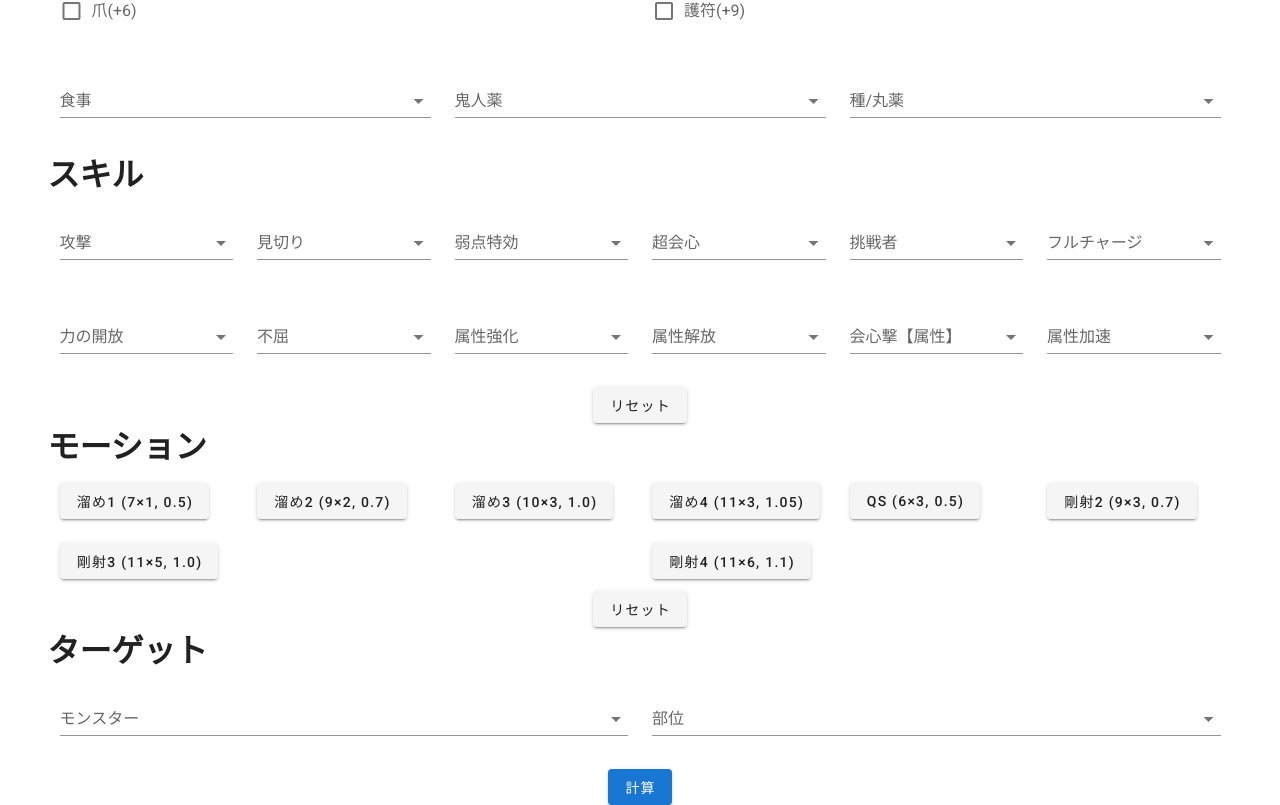
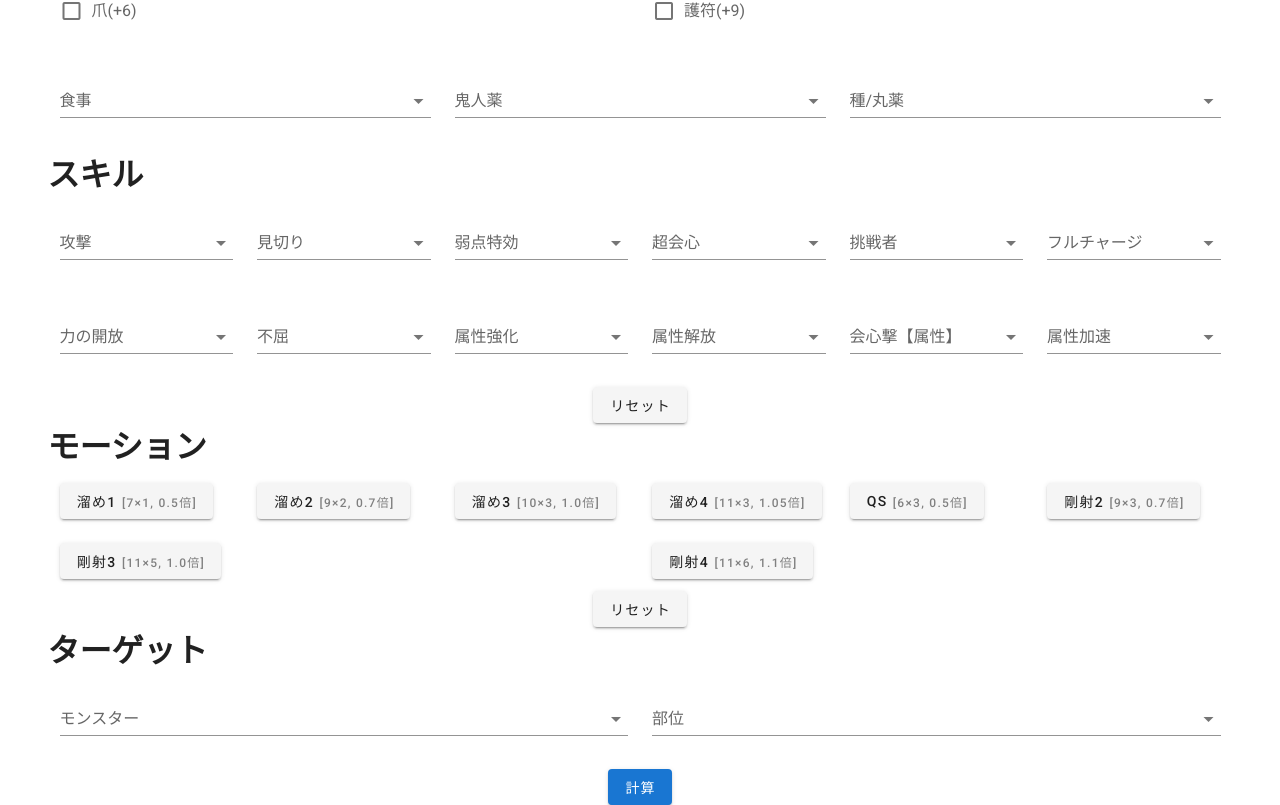
Before and after one commit to reireias/mhwib-bow-dmg, a Nuxt app: page / in a window 1280 px wide. Shown: the part 481-1286 px from the top of the page. Built offline with nearby package versions, Linux system fonts and the light colour scheme.

Commit message:
use store in motion

```diff
--- a/components/Motion.vue
+++ b/components/Motion.vue
@@ -5,7 +5,12 @@
     </v-row>
     <v-row>
       <v-col v-for="motion in motions" :key="motion.name">
-        <v-btn @click="addMotion(motion)">{{ motion.name }}</v-btn>
+        <v-btn @click="addMotion(motion)"
+          >{{ motion.name }}
+          <div class="motion-description">
+            &nbsp;[{{ motion.description }}]
+          </div></v-btn
+        >
       </v-col>
     </v-row>
     <v-row>
@@ -16,26 +21,29 @@
       </v-col>
     </v-row>
     <v-row justify="center">
-      <v-btn>リセット</v-btn>
+      <v-btn @click="reset">リセット</v-btn>
     </v-row>
   </v-container>
 </template>
 
 <script>
+import { mapActions } from 'vuex'
+import motions from '@/constants/motion'
+
 export default {
   data() {
     return {
-      motions: [
-        { name: '溜め1 (7×1, 0.5)' },
-        { name: '溜め2 (9×2, 0.7)' },
-        { name: '溜め3 (10×3, 1.0)' },
-        { name: '溜め4 (11×3, 1.05)' },
-        { name: 'QS (6×3, 0.5)' },
-        { name: '剛射2 (9×3, 0.7)' },
-        { name: '剛射3 (11×5, 1.0)' },
-        { name: '剛射4 (11×6, 1.1)' }
-      ],
-      selectedMotions: []
+      motions
+    }
+  },
+  computed: {
+    selectedMotions: {
+      get() {
+        return this.$store.state.motions
+      },
+      set(value) {
+        this.setMotions(value)
+      }
     }
   },
   methods: {
@@ -43,8 +51,21 @@ export default {
       this.selectedMotions = [...this.selectedMotions, motion]
     },
     deleteMotion(index) {
-      this.selectedMotions.splice(index, 1)
-    }
+      const newMotions = [...this.selectedMotions]
+      newMotions.splice(index, 1)
+      this.selectedMotions = newMotions
+    },
+    reset() {
+      this.selectedMotions = []
+    },
+    ...mapActions(['setMotions'])
   }
 }
 </script>
+
+<style>
+.motion-description {
+  font-size: 12px;
+  color: gray;
+}
+</style>
--- /dev/null
+++ b/constants/motion.js
@@ -0,0 +1,12 @@
+const motions = [
+  { name: '溜め1', description: '7×1, 0.5倍' },
+  { name: '溜め2', description: '9×2, 0.7倍' },
+  { name: '溜め3', description: '10×3, 1.0倍' },
+  { name: '溜め4', description: '11×3, 1.05倍' },
+  { name: 'QS', description: '6×3, 0.5倍' },
+  { name: '剛射2', description: '9×3, 0.7倍' },
+  { name: '剛射3', description: '11×5, 1.0倍' },
+  { name: '剛射4', description: '11×6, 1.1倍' }
+]
+
+export default motions
--- a/store/index.js
+++ b/store/index.js
@@ -1,7 +1,8 @@
 export const state = () => ({
   bow: null,
   custom: { attack: null, affinity: null, element: null },
-  parts: null
+  parts: null,
+  motions: []
 })
 
 export const mutations = {
@@ -19,6 +20,9 @@ export const mutations = {
   },
   setParts(state, parts) {
     state.parts = parts
+  },
+  setMotions(state, motions) {
+    state.motions = motions
   }
 }
 
@@ -37,6 +41,9 @@ export const actions = {
   },
   setParts({ commit }, payload) {
     commit('setParts', payload)
+  },
+  setMotions({ commit }, payload) {
+    commit('setMotions', payload)
   }
 }
 
```
Also changed, not shown: 2 other files (tests, documents, lock files or other folders).
